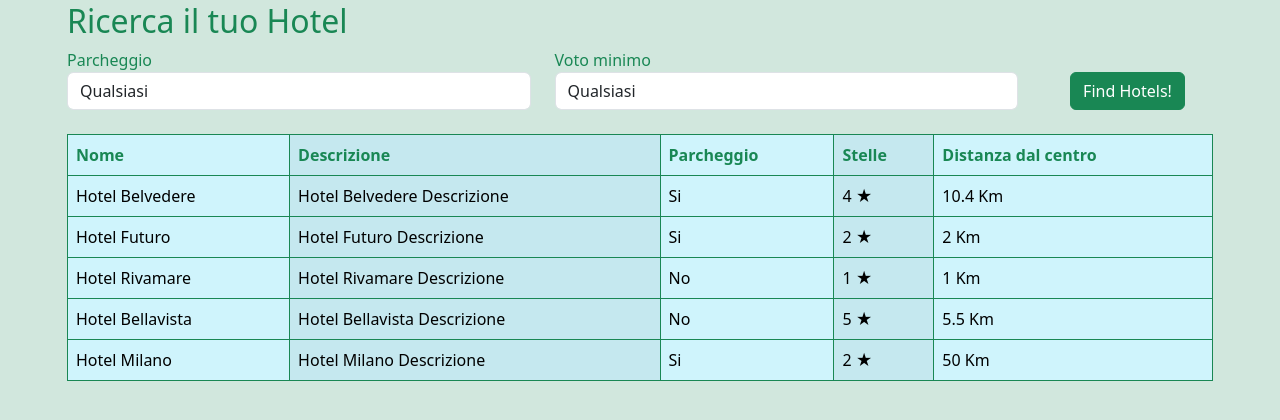
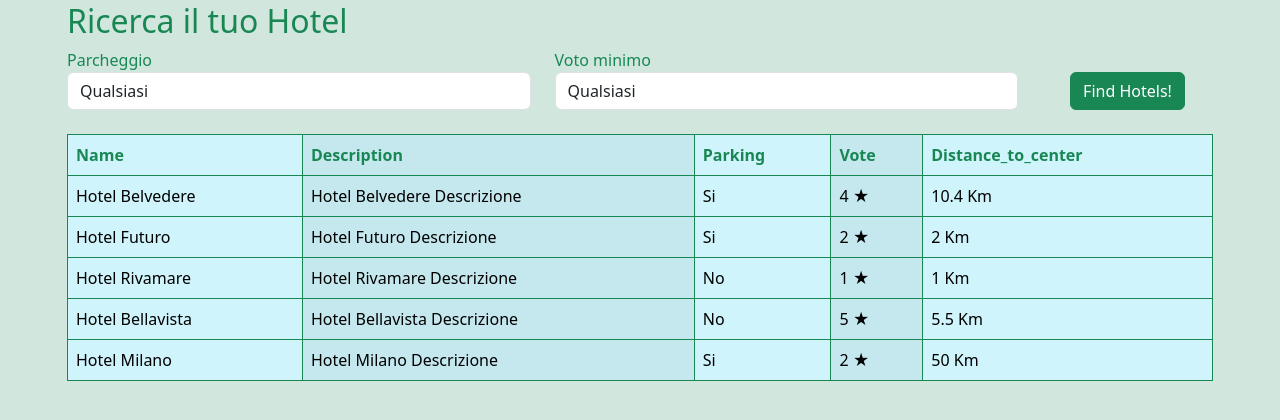
Before and after one commit to gabrielebottari/php-hotel, a PHP site: page / in a window 1280 px wide. Shown: the part 150-570 px from the top of the page. Run offline with PHP 8.4, Linux system fonts and the light colour scheme.

Commit message:
ADD dynamic table title

```diff
--- a/index.php
+++ b/index.php
@@ -125,14 +125,13 @@
                 </div>
             </form>
 
+            <!-- ucfirst come textcapitalize -->
             <table class="table table-info table-bordered border-success table-striped-columns table-hover text-success">
                 <thead>
                     <tr>
-                        <th class="text-success">Nome</th>
-                        <th class="text-success">Descrizione</th>
-                        <th class="text-success">Parcheggio</th>
-                        <th class="text-success">Stelle</th>
-                        <th class="text-success">Distanza dal centro</th>
+                        <?php foreach ($filteredHotels[0] as $key => $value): ?>
+                            <th class="text-success"><?php echo ucfirst($key); ?></th>
+                        <?php endforeach; ?>
                     </tr>
                 </thead>
                 <tbody>
```
